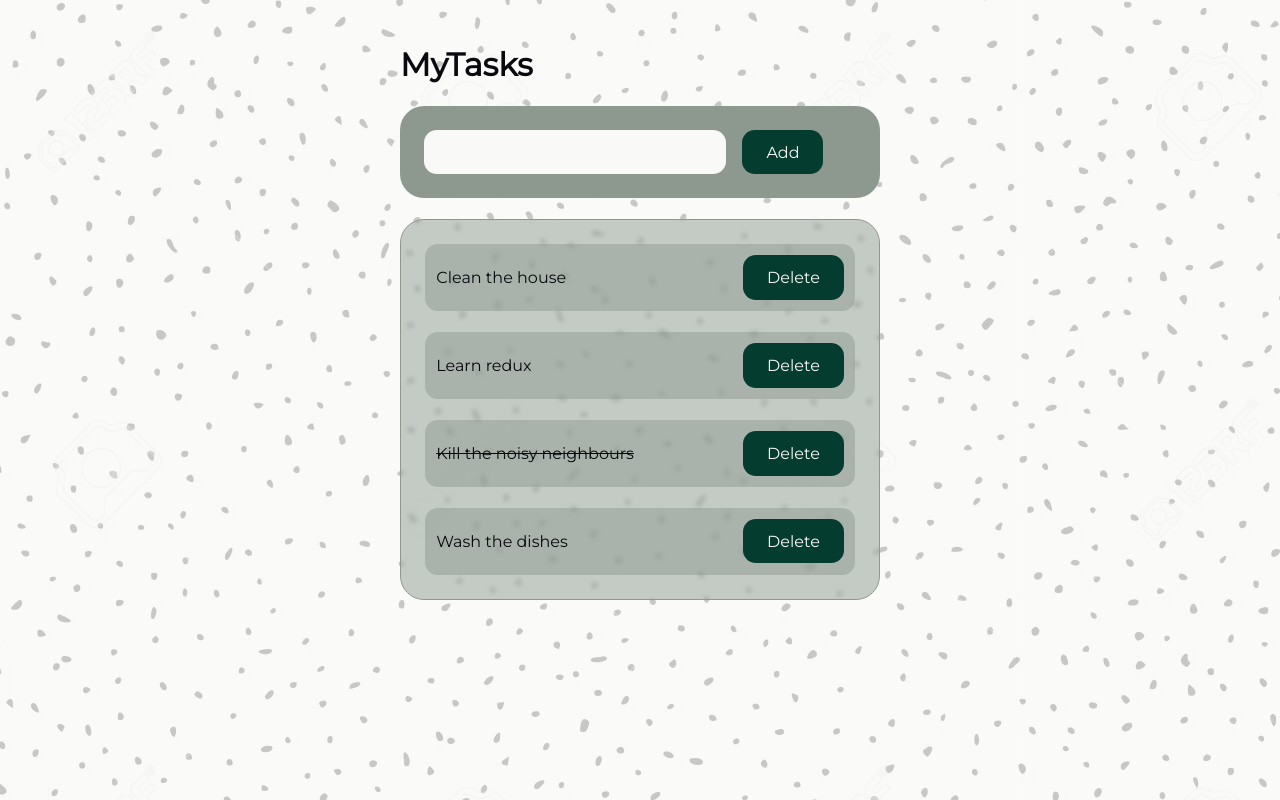
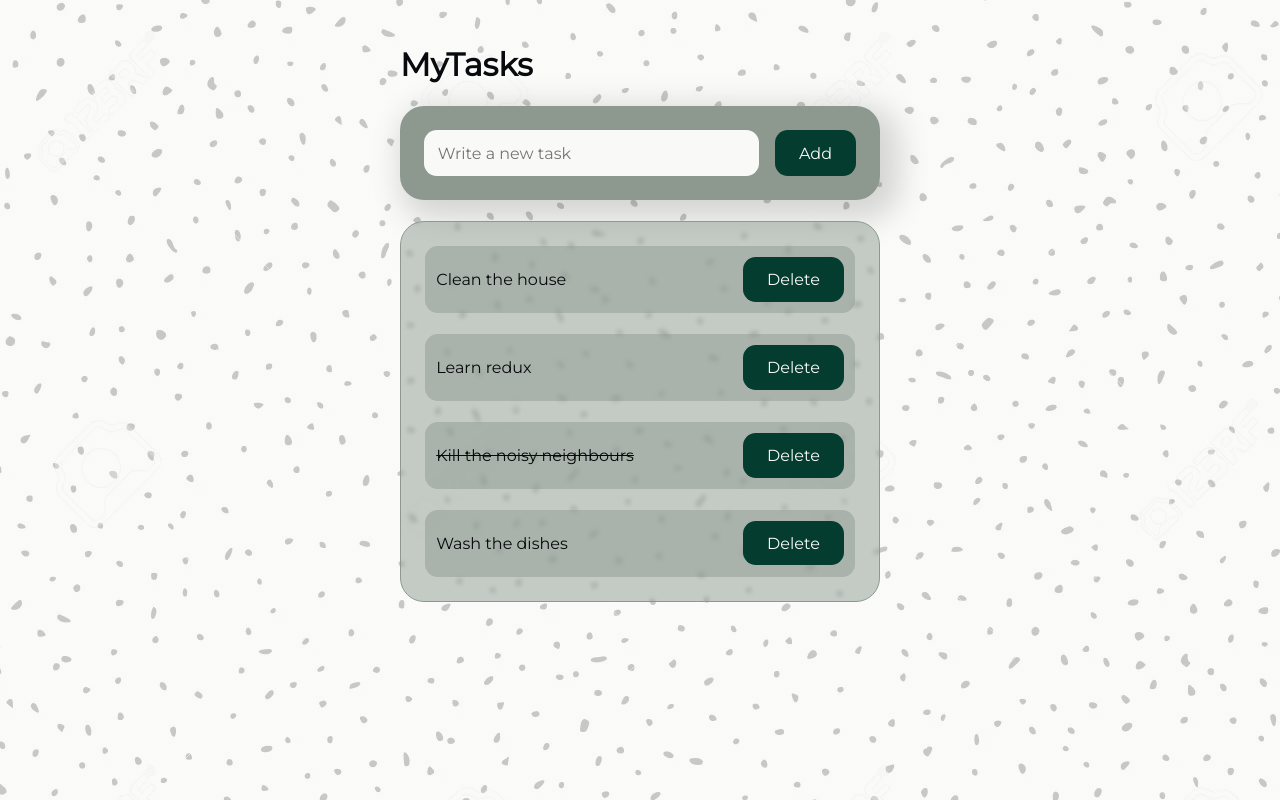
Before and after one commit to xfontr/202207-w6ch1-xifre-font, a React (Create React App) app: page / in a window 1280 px wide. Built offline with nearby package versions, Linux system fonts and the light colour scheme.

Commit message:
Added a placeholder and a remove animation

```diff
--- a/src/components/Button/Button.tsx
+++ b/src/components/Button/Button.tsx
@@ -4,14 +4,21 @@ interface ButtonProps {
   type: "submit" | "button";
   text: string;
   action: () => void;
+  eventAction?: (event: React.ChangeEvent<any>) => void;
 }
 
-const Button = ({ type, text, action }: ButtonProps): JSX.Element => {
+const Button = ({
+  type,
+  text,
+  action,
+  eventAction = () => {},
+}: ButtonProps): JSX.Element => {
   const buttonAction = (
     event: React.MouseEvent<HTMLButtonElement, MouseEvent>
   ): void => {
     event.preventDefault();
     action();
+    eventAction(event);
   };
 
   return (
--- a/src/components/TaskForm/TaskForm.tsx
+++ b/src/components/TaskForm/TaskForm.tsx
@@ -32,8 +32,11 @@ const TaskForm = (): JSX.Element => {
         type="text"
         id="add-task__name"
         className="add-task__name"
-        onChange={(e) => setUserInput(e.target.value)}
+        onChange={(event): void => {
+          setUserInput(event.target.value);
+        }}
         autoComplete="off"
+        placeholder="Write a new task"
       />
       <Button type="submit" text="Add" action={addTask} />
     </TaskFormStyled>
--- a/src/components/TaskForm/TaskFormStyled.ts
+++ b/src/components/TaskForm/TaskFormStyled.ts
@@ -1,20 +1,28 @@
 import styled from "styled-components";
 
 const TaskFormStyled = styled.form`
+  display: flex;
+  justify-content: space-between;
+
   width: 100%;
   padding: var(--container-padding--big);
   background-color: var(--secondary-color);
   border-radius: var(--rad-border--big);
   margin-bottom: var(--container-gap);
+  box-shadow: 10px 10px 30px 10px rgba(0, 0, 0, 0.15);
 
-  & input {
+  & .add-task__name {
     background-color: var(--primary-color);
     border-radius: var(--rad-border--small);
     padding: 0.8rem;
-    border: none;
+    border: solid 1px transparent;
     outline: none;
     margin-right: 1rem;
-    width: 70%;
+    width: 100%;
+  }
+
+  & .add-task__name:focus {
+    border: solid 1px var(--typography-color);
   }
 `;
 
--- a/src/components/TaskItem/TaskItem.tsx
+++ b/src/components/TaskItem/TaskItem.tsx
@@ -14,8 +14,32 @@ interface TaskProps {
 const TaskItem = ({ task }: TaskProps): JSX.Element => {
   const dispatch = useDispatch();
 
-  const deleteTask = () => {
-    dispatch(deleteTaskActionNew(task.id));
+  const removalEffect = (event: React.ChangeEvent<HTMLInputElement>) => {
+    const article = event.target.parentElement as HTMLElement;
+    const list = article.parentElement as HTMLElement;
+
+    let rotation = 10;
+
+    setInterval(() => {
+      rotation += 2;
+
+      list.setAttribute(
+        "style",
+        `transform: scale(${
+          rotation * 0.022
+        }) rotateY(${rotation}deg) rotateX(${rotation / 70}deg) rotateZ(-${
+          rotation / 15
+        }deg);`
+      );
+    }, 10);
+  };
+
+  const deleteTask = (event: React.ChangeEvent<HTMLInputElement>) => {
+    removalEffect(event);
+
+    setTimeout(() => {
+      dispatch(deleteTaskActionNew(task.id));
+    }, 600);
   };
 
   const toggleStatus = () => {
@@ -28,7 +52,14 @@ const TaskItem = ({ task }: TaskProps): JSX.Element => {
         <span className={`task-name${task.done ? " task-name--done" : ""}`}>
           {task.name}
         </span>
-        <Button type="button" text="Delete" action={deleteTask} />
+        <Button
+          type="button"
+          text="Delete"
+          action={() => {}}
+          eventAction={(event: React.ChangeEvent<HTMLInputElement>) => {
+            deleteTask(event);
+          }}
+        />
       </article>
     </TaskItemStyled>
   );
--- a/src/components/TaskItem/TaskItemStyled.ts
+++ b/src/components/TaskItem/TaskItemStyled.ts
@@ -4,6 +4,7 @@ const TaskItemStyled = styled.li`
   padding: var(--container-padding--small);
   border-radius: var(--rad-border--small);
   background-color: var(--secondary-color--low);
+  transition: 0.1s;
 
   &:hover {
     background-color: var(--secondary-color);
```
